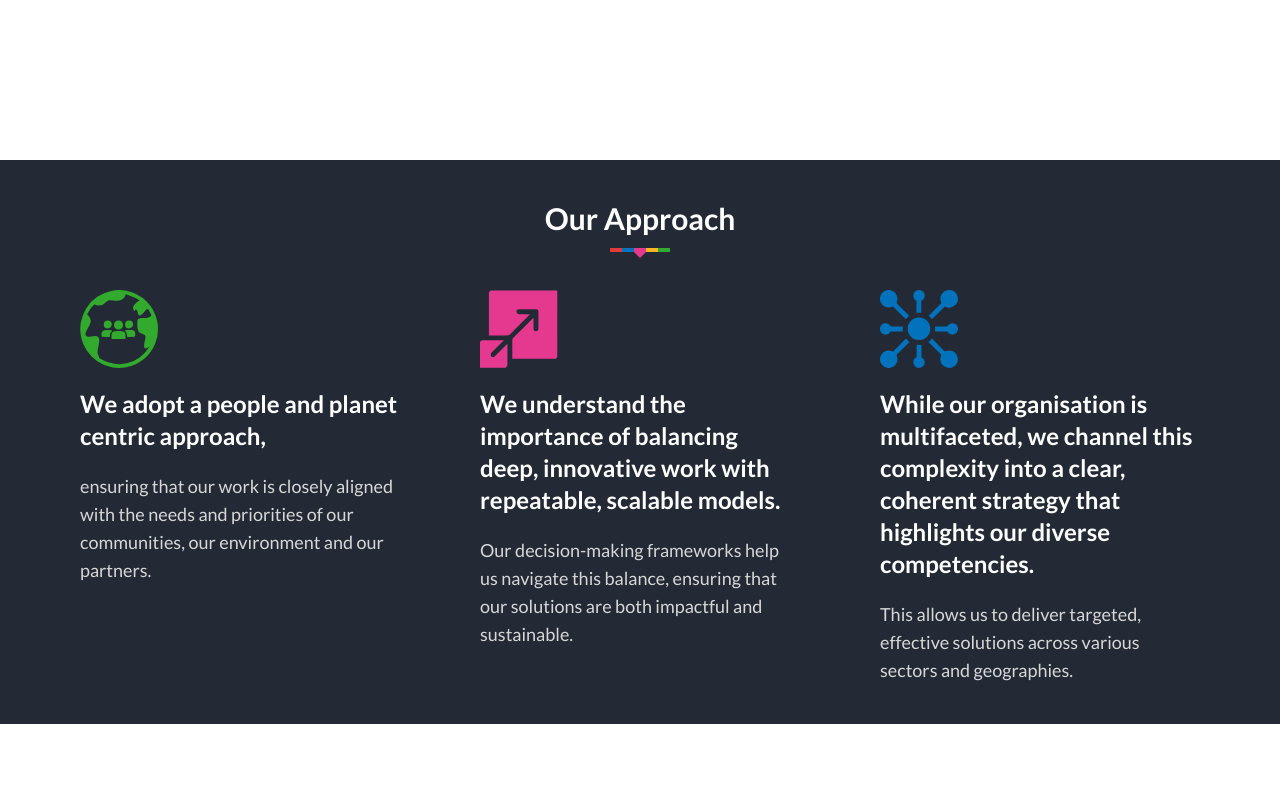
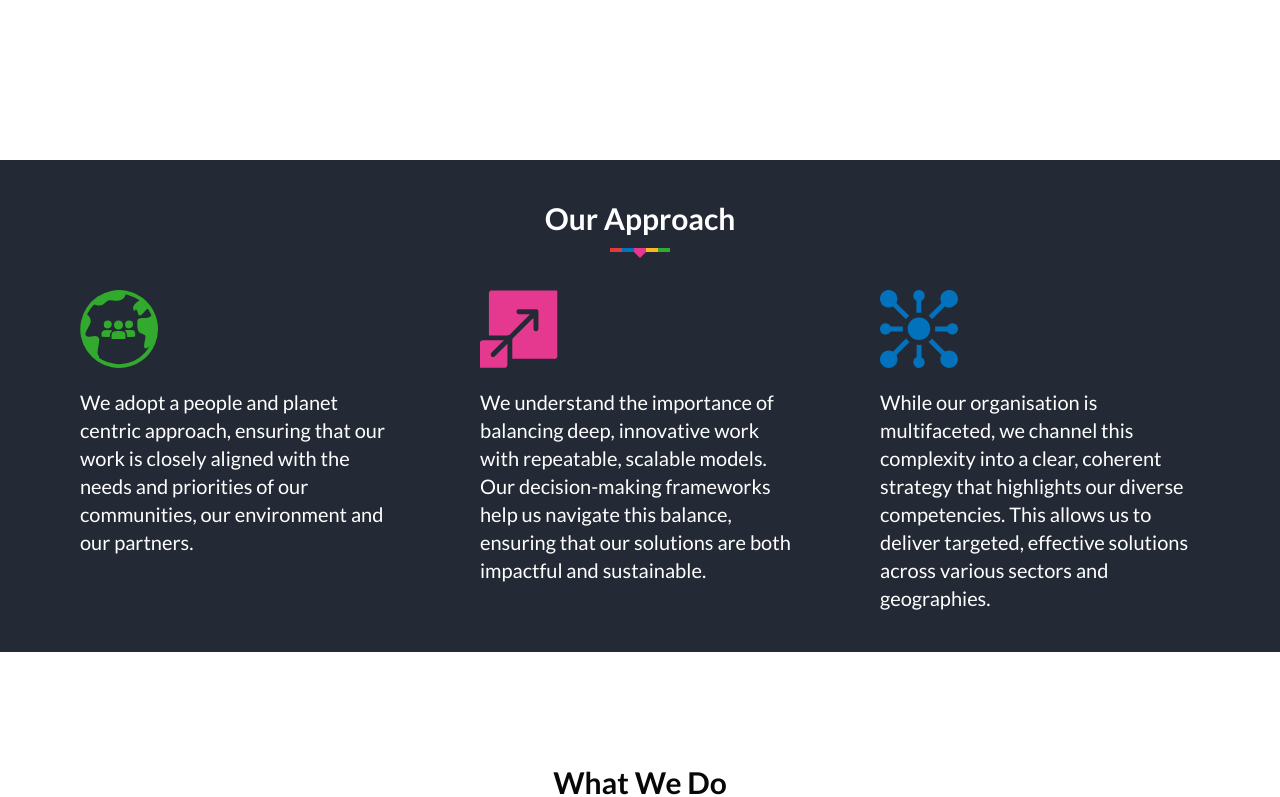
Before and after one commit to ivistaz-ecom/ICF, a Next.js app: page / in a window 1280 px wide. Shown: the part 2000-2797 px from the top of the page. Built offline with nearby package versions, Linux system fonts and the light colour scheme.

Commit message:
content updated

```diff
--- a/components/OurApproach/OurApproach.js
+++ b/components/OurApproach/OurApproach.js
@@ -23,10 +23,8 @@ const OurApproach = () => {
                       />
                     </div>
                     <div className="pt-5 flex flex-col gap-5 flex-grow">
-                      <h3 className="text-2xl font-semibold text-white">
-                        {item.title}
-                      </h3>
-                      <p className="text-[#D8D8D8] text-lg">{item.desc}</p>
+                      <h3 className="text-xl text-white">{item.title}</h3>
+                      {/* <p className="text-[#D8D8D8] text-lg">{item.desc}</p> */}
                     </div>
                   </div>
                 </li>
--- a/utils/data.js
+++ b/utils/data.js
@@ -2,7 +2,7 @@ export const whoWeAreData = [
   {
     imageUrl: "/whoWeAre/img01.png",
     title: "Commitment to Impact",
-    desc: "At the Impact Catalyst Foundation, we are committed to creating purpose driven meaningful, lasting impact for communities.",
+    desc: "At the Impact Catalyst Foundation, we are committed to creating purpose driven meaningful, lasting impact for communities",
     bgColor: "#E53990",
   },
   {
@@ -40,20 +40,21 @@ export const ourMissionData = [
 export const OurApproachData = [
   {
     logoUrl: "/ourApproach/icon01.svg",
-    title: "We adopt a people and planet centric approach,",
-    desc: "ensuring that our work is closely aligned with the needs and priorities of our communities, our environment and our partners.",
+    title:
+      "We adopt a people and planet centric approach, ensuring that our work is closely aligned with the needs and priorities of our communities, our environment and our partners.",
+    desc: "",
   },
   {
     logoUrl: "/ourApproach/icon02.svg",
     title:
-      "We understand the importance of balancing deep, innovative work with repeatable, scalable models.",
-    desc: "Our decision-making frameworks help us navigate this balance, ensuring that our solutions are both impactful and sustainable.",
+      "We understand the importance of balancing deep, innovative work with repeatable, scalable models. Our decision-making frameworks help us navigate this balance, ensuring that our solutions are both impactful and sustainable.",
+    desc: "",
   },
   {
     logoUrl: "/ourApproach/icon03.svg",
     title:
-      "While our organisation is multifaceted, we channel this complexity into a clear, coherent strategy that highlights our diverse competencies.",
-    desc: "This allows us to deliver targeted, effective solutions across various sectors and geographies.",
+      "While our organisation is multifaceted, we channel this complexity into a clear, coherent strategy that highlights our diverse competencies. This allows us to deliver targeted, effective solutions across various sectors and geographies.",
+    desc: "",
   },
 ]
 
@@ -72,7 +73,7 @@ export const whatWeDoData = [
   },
   {
     imageUrl: "/whatWeDo/image02.png",
-    iconUrl: "/whatWeDo/logo04.png",
+    iconUrl: "/whatWeDo/logo05.png",
     title: "Collaboratives and Platforms",
     fontColor: "#E53990",
     desc: "We foster multi-stakeholder collaboratives and platforms, uniting government, businesses, and civil society to co-create scalable, transformative solutions for systemic change.",
@@ -97,9 +98,9 @@ export const whatWeDoData = [
     iconUrl: "/whatWeDo/logo03.png",
     title: "Sectoral Engagements",
     fontColor: "#232A35",
-    desc: "Our sectoral engagements involve deep partnerships with industries, policymakers, and grassroots organizations to influence systemic change and create long-term, sustainable social impact.",
+    desc: "Our sectoral engagements involve deep partnerships with industries, policymakers, and grassroots organisations to influence systemic change and create long-term, sustainable social impact.",
     point01:
-      "Active membership in <span class='highlight'>Catalsyt2030,</span> a global movement for achieving the SDGs by 2030; contributing to working groups, part of governance mechanisms, and supporting collaborations on health, climate, localization.",
+      "Active membership in <span class='highlight'>Catalsyt2030,</span> a global movement for achieving the SDGs by 2030; contributing to working groups, part of governance mechanisms, and supporting collaborations on health, climate, localisation.",
     point02: "",
     logoUrl: "",
   },
@@ -194,7 +195,7 @@ export const ourValuesData = [
     imageUrl: "/ourValues/image01.png",
     title: "“Driven by Purpose, Vision and Meaning”",
     subtitle:
-      "All our actions are driven by our shared “purpose”, our “vision” of/for the future and the personal “meaning” and joy that we derive from our work.",
+      "All our actions are driven by our shared “purpose”, our “vision” for the future and the personal “meaning” and joy that we derive from our work.",
     desc01:
       "Our environment encourages our people to dream big and pursue audacious goals, be innovative in that pursuit and stay outcome oriented. We take responsibility for whatever needs to be done, always stepping up to honour our commitments and promises.",
     desc02:
@@ -204,7 +205,7 @@ export const ourValuesData = [
   },
   {
     imageUrl: "/ourValues/image04.png",
-    title: "“Guided by Love, Peace, and Non-violence”",
+    title: "“Guided by Love, Peace, and Non-Violence”",
     subtitle:
       "Our interactions with people both within the organisation and outside are guided by our love for each other as fellow travellers who share a common humanitarian goal, desire for peace at all levels (individual and collective) and non-violence.",
     desc01:
```
Also changed, not shown: public/whatWeDo/logo04.png (deleted), public/whatWeDo/logo05.png (added).
